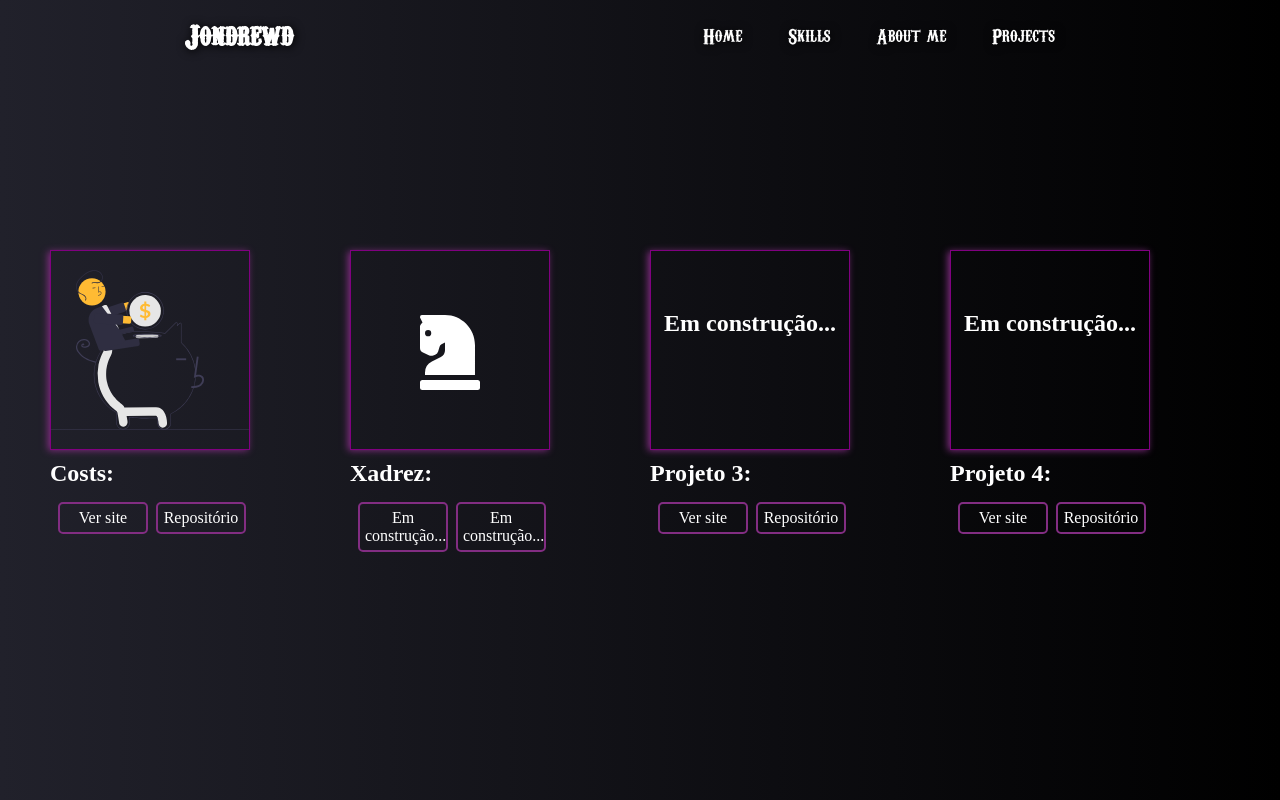
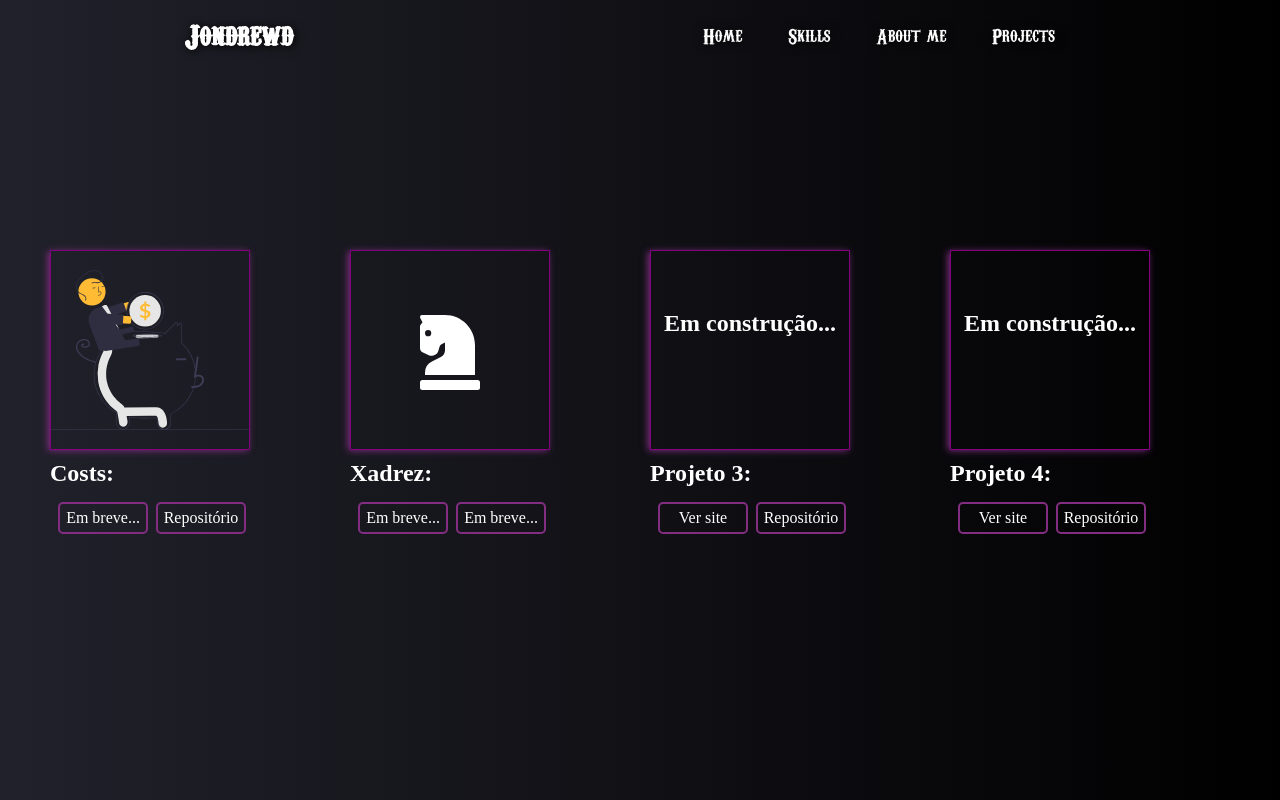
Before and after one commit to Jondrewd/Portfolio, a React (Create React App) app: page /projects in a window 1280 px wide. Built offline with nearby package versions, Linux system fonts and the light colour scheme.

Commit message:
update projects

```diff
--- a/src/components/project/Project.js
+++ b/src/components/project/Project.js
@@ -15,8 +15,8 @@ function Project(){
                     </div>
                     <h2>Costs: </h2>
                     <div className={styles.button}>
-                        <a href="" target="_blank">Ver site</a>
-                       <a href="https://github.com/Jondrewd/Project-costs" target="_blank">Repositório</a>
+                         <a href="/projects" target="_blank">Em breve...</a>
+                         <a href="https://github.com/Jondrewd/Project-costs" target="_blank">Repositório</a>
                     </div>
                 </span>
                 <span>
@@ -26,24 +26,24 @@ function Project(){
                     </div>
                     <h2>Xadrez: </h2>
                     <div className={styles.button}>
-                    <a href="/" target="_blank">Em construção...</a>
-                        <a href="" target="_blank">Em construção...</a>
+                        <a href="/projects" target="_blank">Em breve...</a>
+                        <a href="/projects" target="_blank">Em breve...</a>
                     </div>
                 </span>
                 <span>
                     <div className={styles.projectGrid}><h1>Em construção...</h1> </div>
                     <h2>Projeto 3: </h2>
                     <div className={styles.button}>
-                    <a href="google.com" target="_blank">Ver site</a>
-                        <a href="" target="_blank">Repositório</a>
+                        <a href="/projects" target="_blank">Ver site</a>
+                        <a href="/projects" target="_blank">Repositório</a>
                     </div>
                 </span>
                 <span>
                     <div className={styles.projectGrid}><h1>Em construção...</h1> </div>
                     <h2>Projeto 4: </h2>
                     <div className={styles.button}>
-                    <a href="google.com" target="_blank">Ver site</a>
-                        <a href="" target="_blank">Repositório</a>
+                        <a href="/projects" target="_blank">Ver site</a>
+                        <a href="/projects" target="_blank">Repositório</a>
                     </div>
                 </span>
 
--- a/src/components/project/Project.module.css
+++ b/src/components/project/Project.module.css
@@ -24,11 +24,9 @@
     z-index: 0;
     margin-left: 20px;
 }
-
 .space h2{
     margin-bottom: 15px;
 }
-
 .projectGrid{
     width: 200px;
     height:200px;
@@ -42,7 +40,6 @@
   font-size: 5em;
 }
 .projectGrid img{
-
     width: 198px;
     height: 198px;
 }
@@ -57,7 +54,6 @@
 .projectGrid:hover{
     .projectDesc{
         display: block;
-
     }
     img{
         display: none;
@@ -68,7 +64,6 @@
 }
 .button{
     display: flex;
-
     flex-wrap: wrap;
 }
 .button a{
@@ -85,5 +80,4 @@
 }
 .button a:hover{
     box-shadow: 1px 1px 8px rgba(128, 0, 128, 0.741);
-
 }
```
